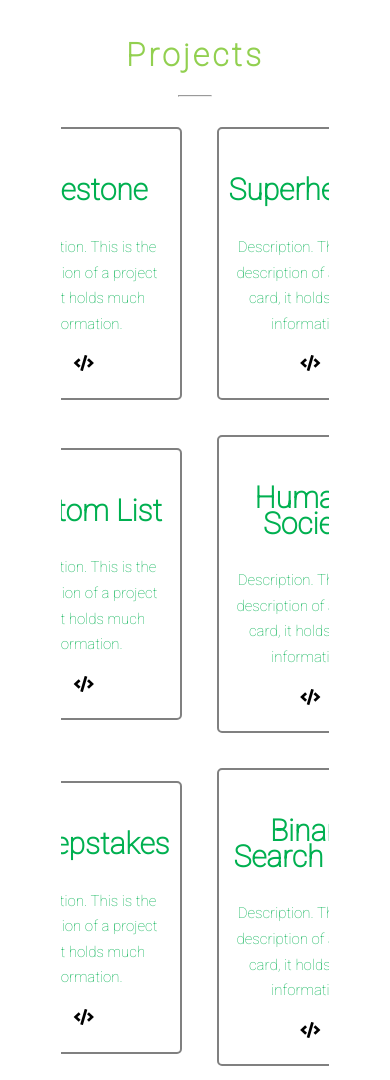
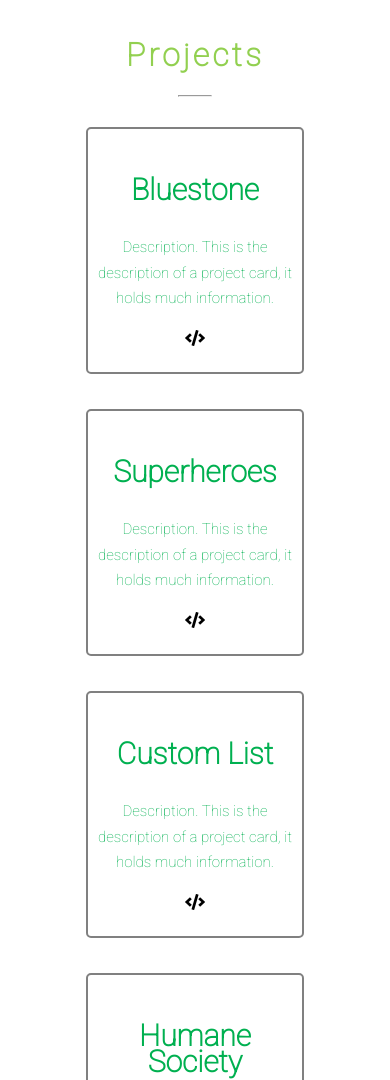
Before and after one commit to Zynorthis/Zynorthis.github.io, a plain HTML site: page index.html in a window 390 px wide. Shown: the part 2880-3960 px from the top of the page. Drawn offline with Linux system fonts and the light colour scheme.

Commit message:
Slightly modified style sheet

```diff
--- a/styles.css
+++ b/styles.css
@@ -302,6 +302,12 @@ footer{
     }
 }
 
+@media only screen and (max-width: 800px){
+    .grid-container-projects{
+        grid-template-columns: auto;
+    }
+}
+
 /* Responsive changes needed for mobile and tablets */
 @media only screen and (max-width: 600px){
     #name-fade-effect{
```
